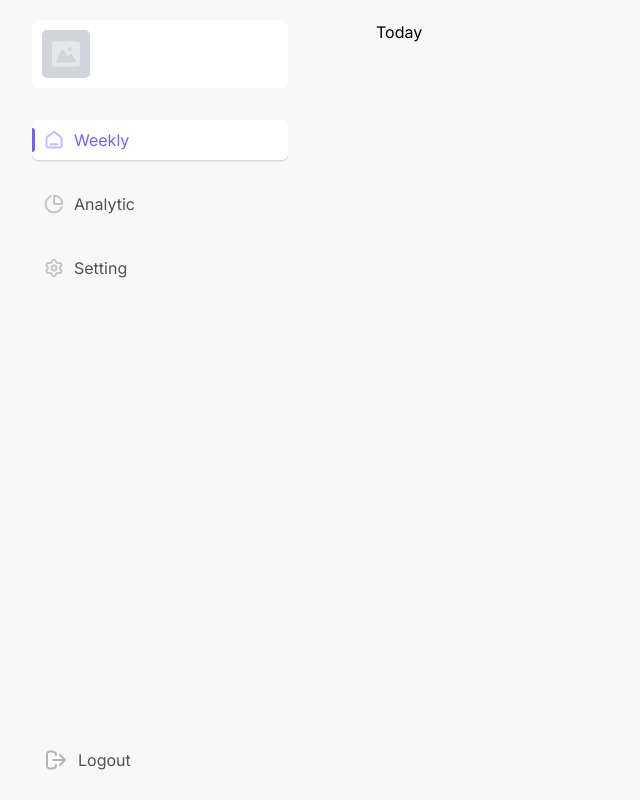
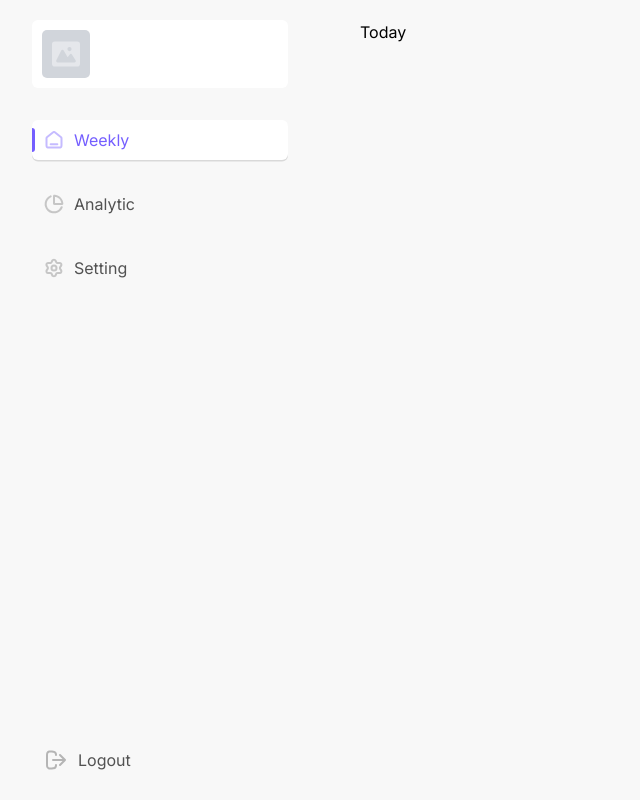
Before and after one commit to mmulyana/kaffah, a Next.js app: page /weekly in a window 1280 px wide. Shown: the whole page, without its empty margins (0-640 px from the left). Built offline with nearby package versions, Linux system fonts and the light colour scheme; no server answers.

Commit message:
update: layout for weekly

```diff
--- a/src/app/(dashboard)/layout.tsx
+++ b/src/app/(dashboard)/layout.tsx
@@ -4,8 +4,8 @@ export default function Layout({ children }: React.PropsWithChildren) {
   return (
     <>
       <Sidebar />
-      <div className='ml-[360px] px-4'>
-        <div className='pt-5'>{children}</div>
+      <div className='px-4'>
+        <div className='pt-5 max-w-[560px] mx-auto'>{children}</div>
       </div>
     </>
   )
```
